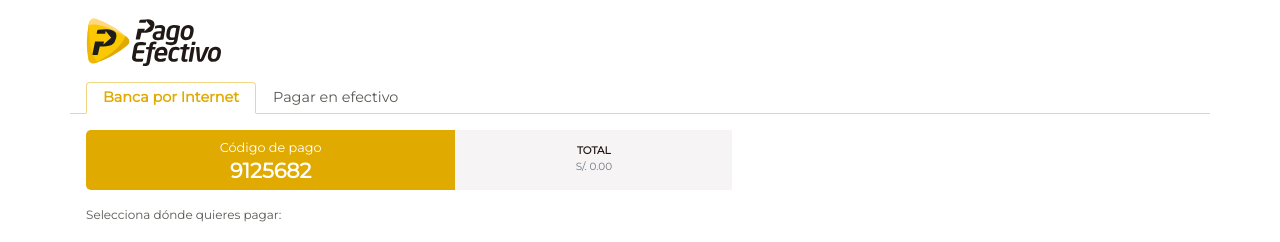
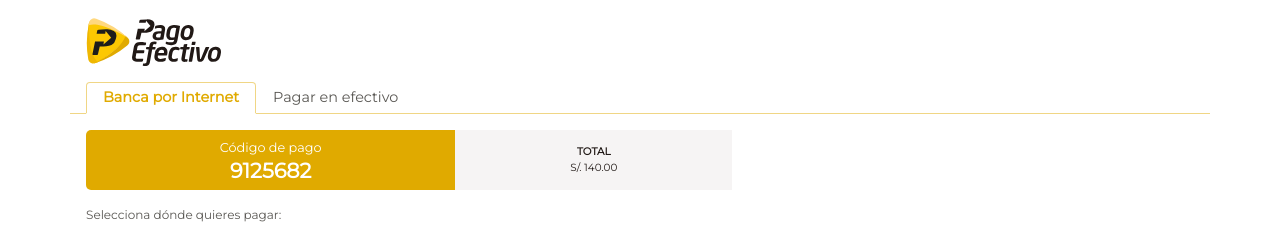
Before and after one commit to AndreaChumioque/redbus, a React (Create React App) app: page / in a window 1280 px wide. Shown: the top 242 px of the page. Built offline with nearby package versions, Linux system fonts and the light colour scheme.

Commit message:
payment info

```diff
--- a/src/components/MoneyInput.js
+++ b/src/components/MoneyInput.js
@@ -3,13 +3,14 @@
 const MoneyInput = () => (
   <div className="subcontainer_input_MoneyInput col-3 px-2 d-flex flex-column align-items-center justify-content-center">
     <p className="text-uppercase font-weight-bold mb-0">Total</p>
-    <form className="form-inline">
+    {/* <form className="form-inline">
       <input
         className="form-control p-0 text-center"
         type="text"
         placeholder="S/. 0.00"
       />
-    </form>
+    </form> */}
+    <p className="mb-0">S/. 140.00</p>
   </div>
 )
 
```
